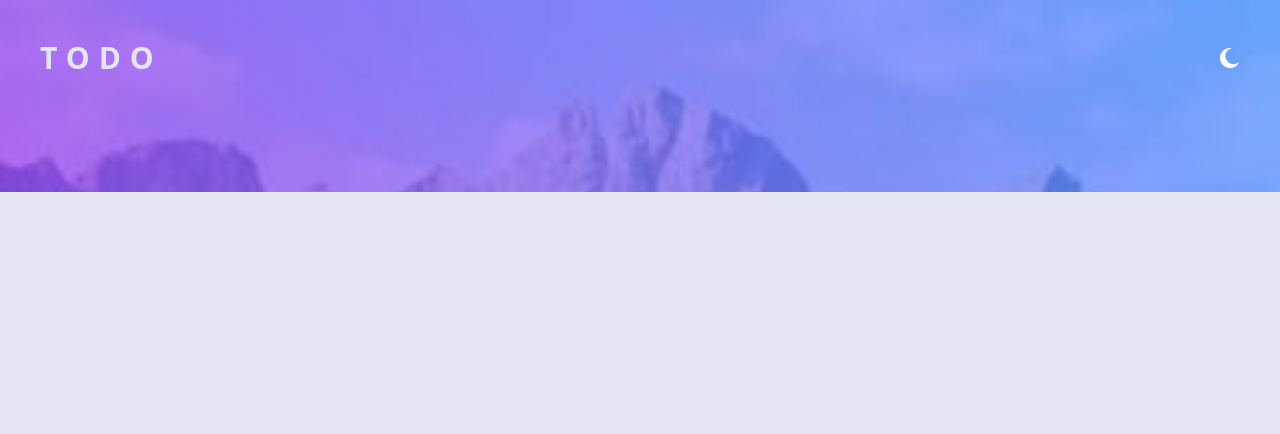
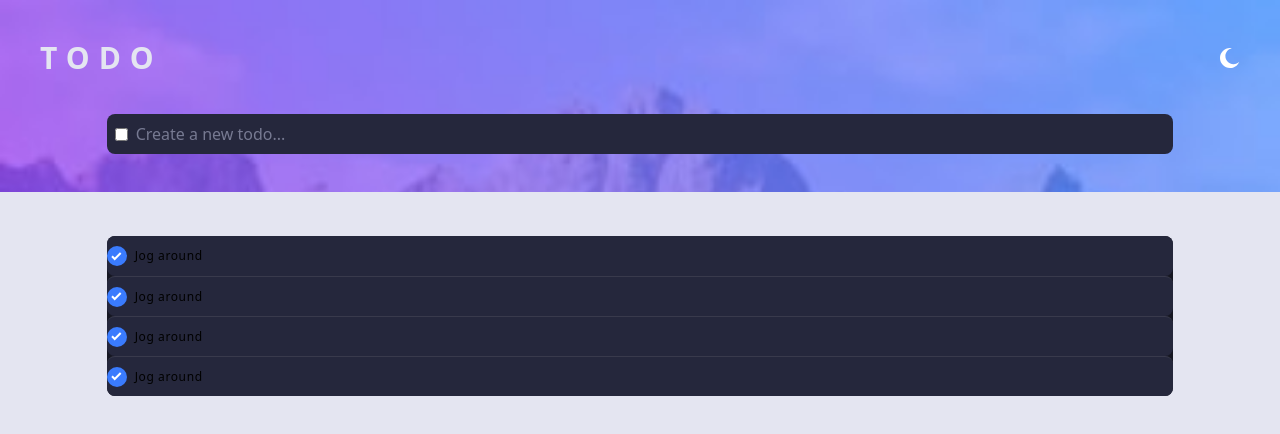
Before and after one commit to JaacielBriseo/todo-app, a React (Create React App) app: page / in a window 1280 px wide. Shown: the top 434 px of the page. Built offline with nearby package versions, Linux system fonts and the light colour scheme.

Commit message:
New todos / todos panel

```diff
--- a/src/TodoApp.tsx
+++ b/src/TodoApp.tsx
@@ -1,9 +1,13 @@
+import { NewTodoPanel } from './components/NewTodoPanel';
+import { TodosPanel } from './components/TodosPanel';
 import { Header } from './sections/Header';
 
 export const TodoApp = () => {
 	return (
 		<div className='h-screen bg-veryLightGrayishBlue dark:bg-veryDarkBlue'>
 			<Header />
+			<NewTodoPanel/>
+			<TodosPanel/>
 		</div>
 	);
 };
--- /dev/null
+++ b/src/components/NewTodoPanel.tsx
@@ -0,0 +1,15 @@
+export const NewTodoPanel = () => {
+	return (
+		<form className='relative -top-20 h-11 flex justify-center items-center'>
+			<div className='flex items-center justify-start h-10 bg-veryDarkDesaturatedBlue w-10/12 rounded-lg'>
+				<input type='checkbox' name='check' className="ml-2 accent-veryDarkBlue"/>
+				<input
+					type='text'
+					name='newtodo'
+					placeholder='Create a new todo...'
+					className='ml-2 bg-veryDarkDesaturatedBlue placeholder:text-darkGrayishBlue'
+				/>
+			</div>
+		</form>
+	);
+};
--- /dev/null
+++ b/src/components/TodosPanel.tsx
@@ -0,0 +1,31 @@
+import check from '../assets/icon-check.svg';
+export const TodosPanel = () => {
+	const mockTodos = [
+		{
+			todo: 'Jog around',
+		},
+		{
+			todo: 'Jog around',
+		},
+		{
+			todo: 'Jog around',
+		},
+		{
+			todo: 'Jog around',
+		},
+	];
+	return (
+		<div className='dark:text-lightGrayishBlue divide-y divide-veryDarkGrayishBlue w-10/12 mx-auto rounded-lg bg-veryDarkBlue'>
+			{mockTodos.map(({ todo }) => {
+				return (
+					<div key={todo} className='h-10 flex items-center bg-veryDarkDesaturatedBlue rounded-lg'>
+						<button className='bg-brightBlue rounded-full h-5 w-5 flex items-center justify-center'>
+							<img src={check} alt='' />
+						</button>
+						<p className='ml-2 text-xs tracking-wider'>{todo}</p>
+					</div>
+				);
+			})}
+		</div>
+	);
+};
--- a/src/store/todo/todoSlice.ts
+++ b/src/store/todo/todoSlice.ts
@@ -3,14 +3,12 @@ import { createSlice } from '@reduxjs/toolkit';
 export const todoSlice = createSlice({
 	name: 'todo',
 	initialState: {
-		status: 'checking',
+		todos: [],
 	},
 	reducers: {
-		checkingTodo: (state) => {
-			state.status = 'authenticated'
-		}
+
 	},
 });
 
 // Action creators are generated for each case reducer function
-export const {checkingTodo} = todoSlice.actions;
+export const {} = todoSlice.actions;
--- a/tailwind.config.js
+++ b/tailwind.config.js
@@ -30,10 +30,10 @@ module.exports = {
 			veryDarkGrayishBlue: 'hsl(237, 14%, 26%)',
 		},
 	},
-	variants: {
-		extend: {
-			backgroundImage: ['dark']
-		}
-	},
+	// variants: {
+	// 	extend: {
+	// 		backgroundImage: ['dark']
+	// 	}
+	// },
 	plugins: [],
 };
```
